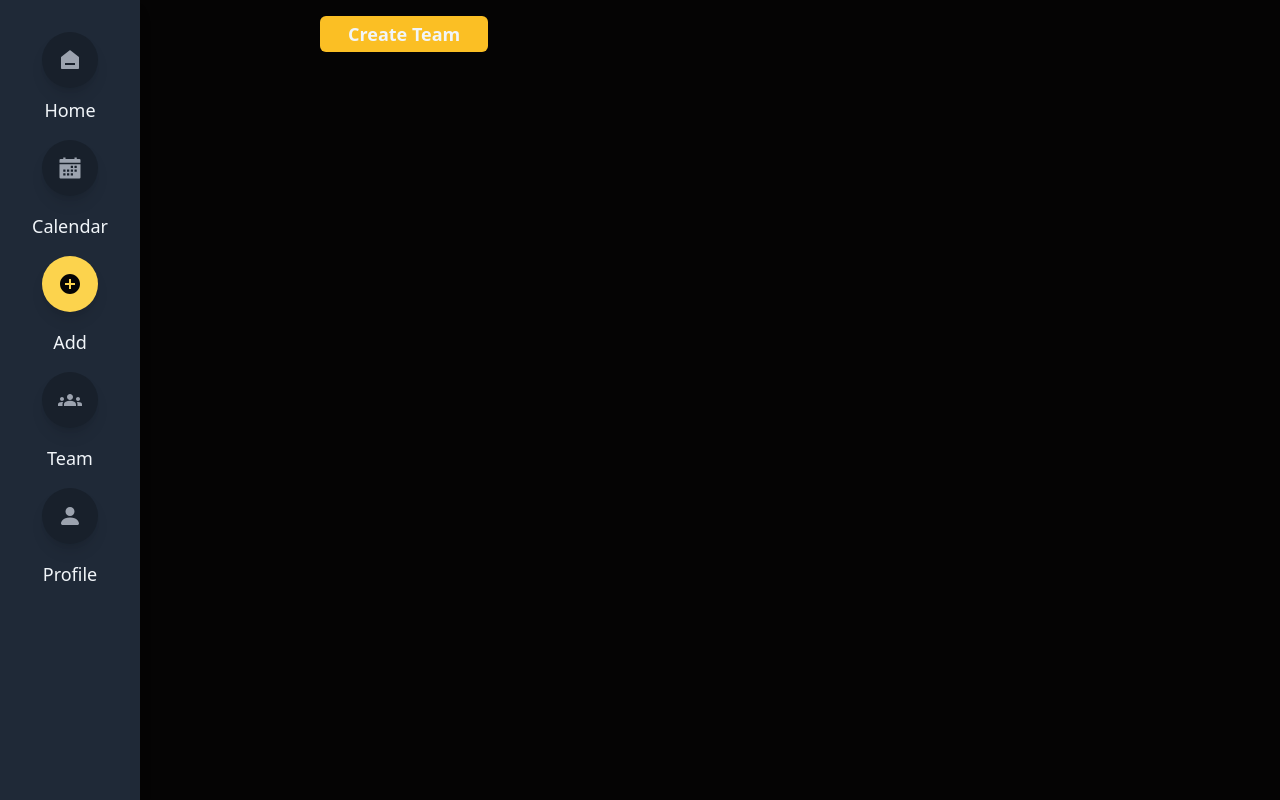
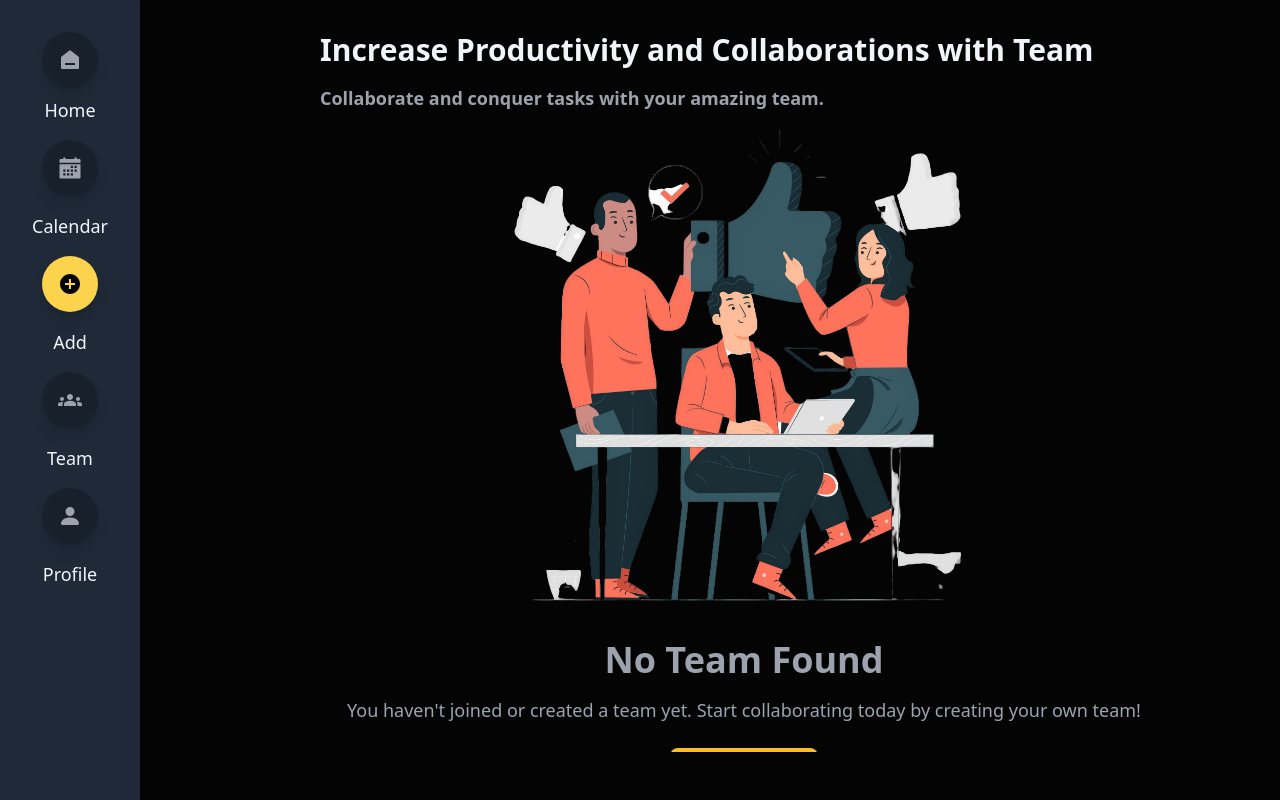
Before and after one commit to victor-essien/TaskMate, a React (Vite) app: page /team in a window 1280 px wide. Built offline with nearby package versions, Linux system fonts and the light colour scheme; no server answers; sample sign-in values are in the browser's storage.

Commit message:
Created the functionality for retrieving teams

```diff
--- a/src/assets/index.ts
+++ b/src/assets/index.ts
@@ -1,4 +1,5 @@
 import Notes from './notes.png'
+import Teams from './team.png'
 
 
-export {Notes}
+export {Notes, Teams}
--- a/src/components/OngoingTasks.tsx
+++ b/src/components/OngoingTasks.tsx
@@ -1,6 +1,4 @@
-import { useState, useEffect } from "react";
-import {auth} from '../firebaseConfig/firebase'
-import { getTasks } from "../firebaseConfig/db";
+
 import { Timestamp } from "firebase/firestore";
 
 interface TaskType  {
--- a/src/firebaseConfig/db.ts
+++ b/src/firebaseConfig/db.ts
@@ -74,6 +74,18 @@ export const saveUserToFirestore = async (user: any) => {
       console.log("Error retrieving tasks:", error)
     }
   }
+
+  export const getTeams = async(userId:string) => {
+    try{
+      const userRef = doc(db, "users", userId)
+      const userSnap = await getDoc(userRef)
+      if(userSnap.exists()) {
+        return userSnap.data().teams || []
+      }
+    } catch (error){
+      console.log("Error retrieving Teams:", error)
+    }
+  }
   // export const deleteTask = async (userId: string, taskId: string) => {
   //   try {
   //     const userRef = doc(db, "users", userId);
--- a/src/pages/Team.tsx
+++ b/src/pages/Team.tsx
@@ -1,14 +1,50 @@
-import React from 'react'
+import React, { useState } from "react";
+import { Teams } from "../assets/index";
+import { getTeams } from "../firebaseConfig/db";
 
 const Team = () => {
+  const [teams, setTeams] = useState<string[]>([]);
+  const storedUser = localStorage.getItem("user");
+  const userId = storedUser ? JSON.parse(storedUser)?.uid : null;
+  const fetchTeams = async () => {
+    try {
+      const userTeam = await getTeams(userId);
+      setTeams(userTeam);
+    } catch (error) {
+      console.log("Error Fetching", error);
+    }
+  };
   return (
-  <div className="flex-1 h-full pt-4 pb-4  px-5 lg:px-28 overflow-auto">
-    <div>
-  <button className='text-text bg-ascent cursor-pointer font-semibold px-7 rounded-md py-1 text-lg px'>Create Team</button>
+    <div className="flex-1 h-full pt-4  pb-4  px-5 lg:px-28 overflow-auto">
+      <div className="lg:pt-0 pt-5">
+        <h1 className=" text-text text-3xl font-bold my-4 ">
+          Increase Productivity and Collaborations with Team
+        </h1>
+        <p className="text-lg font-bold text-gray mt-2">
+          Collaborate and conquer tasks with your amazing team.
+        </p>
+
+        <div>
+          <img
+            src={Teams}
+            alt="Taking Notes"
+            className="w-full max-w-md mx-auto md:max-w-lg transform animate-fade-in hover:scale-105 transition-transform duration-300"
+          />
+        </div>
+
+        <div className="flex flex-col items-center justify-center mt-4 text-center">
+          <h1 className="text-4xl font-bold text-gray mb-4">No Team Found</h1>
+          <p className="text-lg text-gray mb-6">
+            You haven't joined or created a team yet. Start collaborating today
+            by creating your own team!
+          </p>
+          <button className="bg-ascent text-text px-6 py-3 rounded-lg shadow-md font-semibold hover:bg-blue-500 transition">
+            Create Team
+          </button>
+        </div>
+      </div>
     </div>
-
-  </div>
-  )
-}
+  );
+};
 
 export default Team;
```
Also changed, not shown: src/pages/Home.tsx (+22 -33 lines), src/assets/team.png (added).
